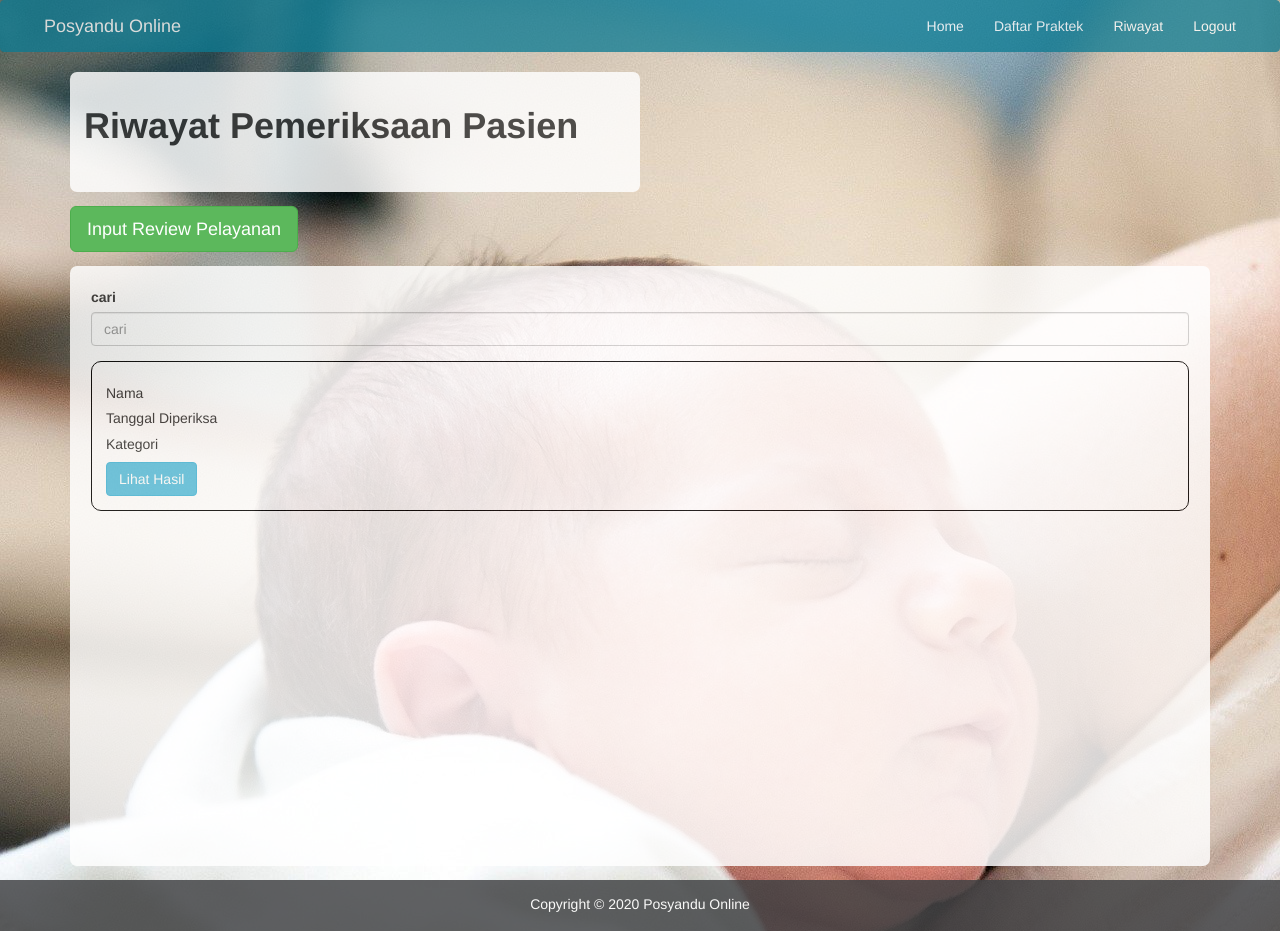
After one commit to ahmadfikri21/Posyandu, a CodeIgniter app: page /Posyandu/Pasien/riwayat in a window 1280 px wide. The commit adds this page. Run offline with CodeIgniter, Linux system fonts and the light colour scheme.

Commit message:
Ditambahkan Page Home pasien dan Daftar Riwayat Pasien sama controller

```diff
--- /dev/null
+++ b/application/controllers/Pasien.php
@@ -0,0 +1,15 @@
+<?php
+    class Pasien extends CI_Controller{
+        public function index(){
+            $this->load->view('templates/Pasien/headerPasien');
+            $this->load->view('Pasien/homepage');
+            $this->load->view('templates/Pasien/footerPasien');
+        }
+
+        public function riwayat(){
+            $this->load->view('templates/Pasien/headerPasien');
+            $this->load->view('Pasien/riwayat');
+            $this->load->view('templates/Pasien/footerPasien');
+        }
+    }
+?>
--- /dev/null
+++ b/application/views/Pasien/riwayat.php
@@ -0,0 +1,22 @@
+<div class="container">
+    <div class="h1-panel">
+        <h1><strong>Riwayat Pemeriksaan Pasien</strong></h1>
+    </div>
+    <div class="clear-in-review">
+        <button class="btn btn-success btn-lg" href="#">Input Review Pelayanan</button>
+    </div>
+    <div class="riwayat-panel">
+    <?php echo form_open(); ?>
+        <div class="form-group">
+            <label>cari</label>
+            <input type="text" class="form-control" placeholder="cari">
+        </div>
+        </form>
+        <div class="list-riwayat">
+            <h5>Nama</h5>
+            <h5>Tanggal Diperiksa</h5>
+            <h5>Kategori</h5>
+            <button class="btn btn-info btn-small">Lihat Hasil</button>
+        </div>
+    </div>
+</div>
--- a/application/views/templates/headerHome.php
+++ b/application/views/templates/headerHome.php
@@ -11,10 +11,10 @@
         <nav class="navbar navbar-inverse nav-color">
             <div class="container-fluid nav-con">
                 <div class="navbar-header">
-                    <a class="navbar-brand nav-txt-color" href="#">Posyandu Online</a>
+                    <a class="navbar-brand nav-txt-color" href="<?php echo base_url(); ?>">Posyandu Online</a>
                 </div>
                 <ul class="nav navbar-nav nav-txt-color navbar-right">
-                    <li><a href="#">Home</a></li>
+                    <li><a href="<?php echo base_url(); ?>">Home</a></li>
                     <li><a href="#">Tentang Kami</a></li>
                     <li><a href="<?php echo base_url() ?>Homepage/login">Sign In</a></li>
                 </ul>
--- /dev/null
+++ b/application/views/templates/pasien/footerPasien.php
@@ -0,0 +1,4 @@
+        <footer><p>Copyright &copy; 2020 Posyandu Online</p></footer>
+    </div>
+</body>
+</html>
--- /dev/null
+++ b/application/views/templates/pasien/headerPasien.php
@@ -0,0 +1,21 @@
+<html>
+<head>
+    <link rel="stylesheet" href="<?php echo base_url() ?>assets/css/bootstrap.css">
+    <link rel="stylesheet" href="<?php echo base_url() ?>assets/css/style.css">
+    <title>Posyandu</title>
+</head>
+
+<body>
+    <div class="container-body">
+        <nav class="navbar navbar-inverse nav-color">
+            <div class="container-fluid nav-con">
+                <div class="navbar-header">
+                    <a class="navbar-brand nav-txt-color" href="<?php echo base_url(); ?>Pasien/">Posyandu Online</a>
+                </div>
+                <ul class="nav navbar-nav nav-txt-color navbar-right">
+                    <li><a href="<?php echo base_url(); ?>Pasien/">Home</a></li>
+                    <li><a href="#">Daftar Praktek</a></li>
+                    <li><a href="<?php echo base_url(); ?>Pasien/riwayat">Riwayat</a></li>
+                    <li><a href="#">Logout</a></li>
+                </ul>
+        </nav>
--- a/assets/css/style.css
+++ b/assets/css/style.css
@@ -64,6 +64,36 @@ footer p{/* mengatur tulisan di footer */
 
 /*css pasien*/
 
+.h1-panel{
+    background:#fff;
+    opacity: 0.83;
+    width:50%;
+    height:15%;
+    padding:1em;
+    border-radius:0.5em;
+    margin-bottom:1em;
+}
+
+.riwayat-panel{
+    background:#fff;
+    opacity: 0.83;
+    width:100%;
+    height:75%;
+    padding:1.5em;
+    border-radius:0.5em;
+    margin-bottom:1em;
+    margin-top:1em;
+}
+
+.clear{
+    clear:both;
+}
+
+.list-riwayat{
+    border:1px solid black;
+    border-radius:10px;
+    padding:1em;
+}
 /*css dokter*/
 
 /*css pengelola */
```
Also changed, not shown: application/views/Pasien/homepage.php (added, +10 -0 lines).
